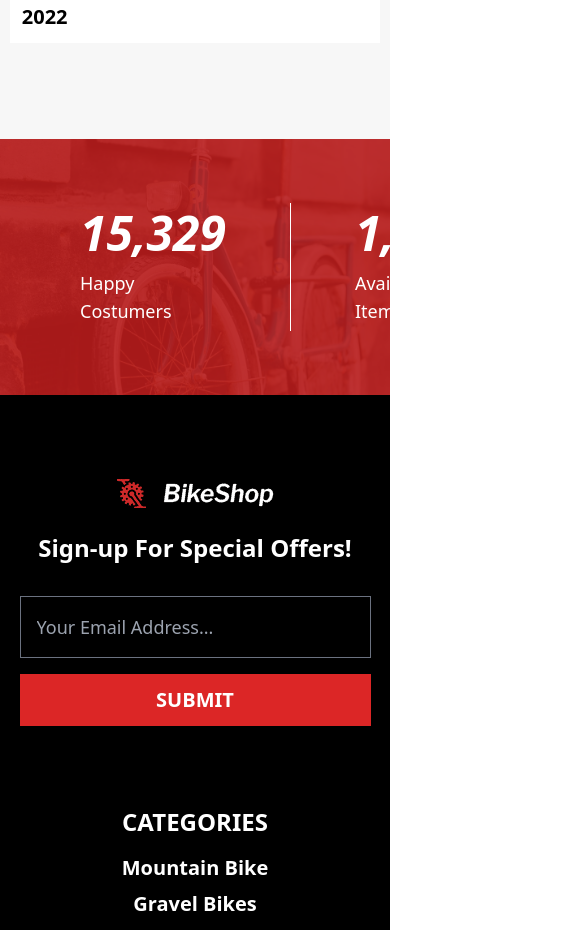
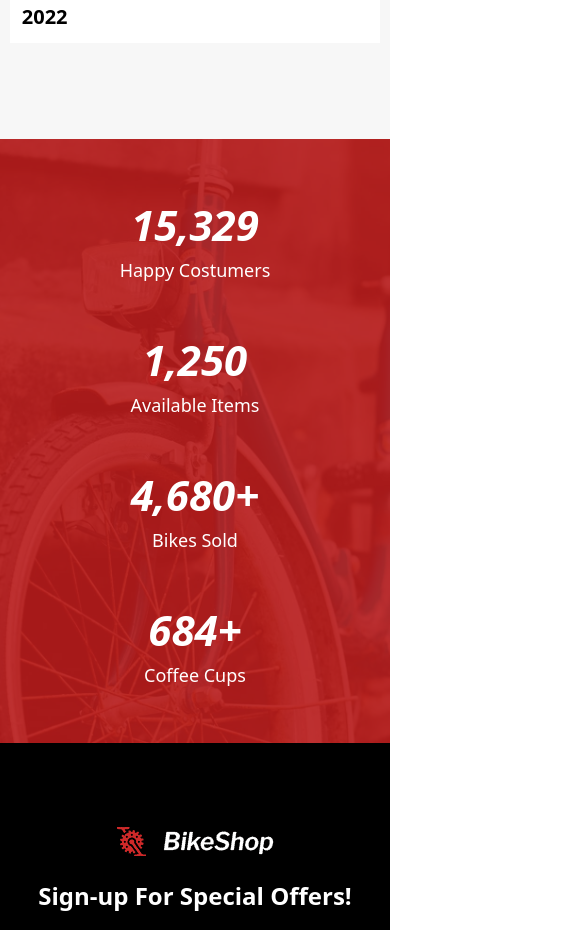
Before and after one commit to Thiago87dev/BikeShop, a Next.js app: page /about in a window 390 px wide. Shown: the part 2820-3750 px from the top of the page, 585 px wide, since content can reach past the window. Built offline with nearby package versions, Linux system fonts and the light colour scheme.

Commit message:
:sparkles: feat: page about - part 2 responsiveness

```diff
--- a/src/components/about/countNumber/RedStripWithCounter.tsx
+++ b/src/components/about/countNumber/RedStripWithCounter.tsx
@@ -4,37 +4,37 @@ const RedStripWithCounter = () => {
   return (
     <div className="relative flex justify-center bg-[url('/img/about/julian-hochgesang-n6OdmJdBzp0-unsplash.jpg')] bg-cover bg-center">
       <div className="absolute inset-0 bg-red-700 opacity-90"></div>
-      <div className="relative flex w-full max-w-[1240px] px-4 text-white">
-        <div className="flex">
-          <div className="py-16">
-            <div className="flex flex-col items-center gap-3   border-r border-white py-1.5 px-16">
-              <h2 className="text-5xl font-bold italic">
+      <div className="relative flex flex-col lg:flex-row items-center lg:items-stretch w-full max-w-[1240px] px-4 text-white py-8 sm:py-0">
+        <div className="flex flex-col sm:flex-row">
+          <div className="py-4 sm:py-16">
+            <div className="flex flex-col items-center gap-0 sm:gap-3 text-center sm:border-r border-white py-1.5 px-16">
+              <h2 className="text-[42px] sm:text-6xl lg:text-[42px] font-bold italic">
                 {<ConterNumber to={15329} />}
               </h2>
               <p className="text-lg">Happy Costumers</p>
             </div>
           </div>
-          <div className="  py-16 ">
-            <div className="flex flex-col items-center gap-3  border-r border-white py-1.5 px-16">
-              <h2 className="text-5xl font-bold italic">
+          <div className="py-4 sm:py-16">
+            <div className="flex flex-col items-center  gap-0 sm:gap-3 text-center lg:border-r border-white py-1.5 px-16">
+              <h2 className="text-[42px] sm:text-6xl lg:text-[42px] font-bold italic">
                 <ConterNumber to={1250} />
               </h2>
               <p className="text-lg">Available Items</p>
             </div>
           </div>
         </div>
-        <div className="flex">
-          <div className=" py-16 ">
-            <div className="flex flex-col items-center gap-3 border-r border-white py-1.5 px-16">
-              <h2 className="text-5xl font-bold italic">
+        <div className="flex flex-col sm:flex-row">
+          <div className="py-4 sm:py-16">
+            <div className="flex flex-col items-center gap-0 sm:gap-3 text-center  sm:border-r border-white py-1.5 px-16">
+              <h2 className="text-[42px] sm:text-6xl lg:text-[42px] font-bold italic">
                 <ConterNumber to={4680} />+
               </h2>
               <p className="text-lg">Bikes Sold</p>
             </div>
           </div>
-          <div className=" py-16 ">
-            <div className="flex flex-col  gap-3 py-1.5 px-16">
-              <h2 className="text-5xl font-bold italic">
+          <div className="py-4 sm:py-16">
+            <div className="flex flex-col  gap-0 sm:gap-3 text-center py-1.5 px-16">
+              <h2 className="text-[42px] sm:text-6xl lg:text-[42px] font-bold italic">
                 <ConterNumber to={684} />+
               </h2>
               <p className="text-lg">Coffee Cups</p>
```
